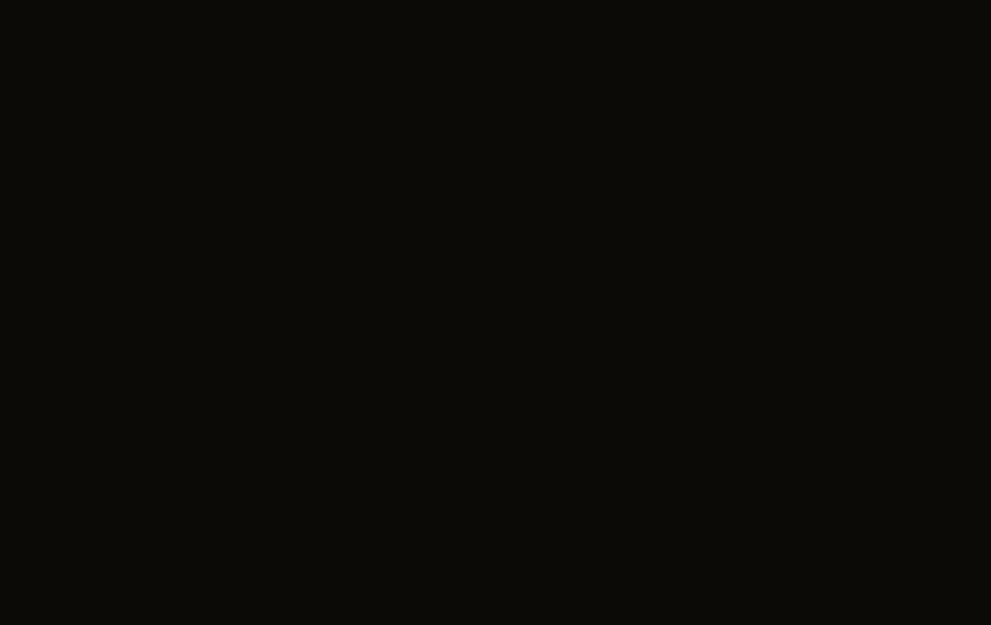
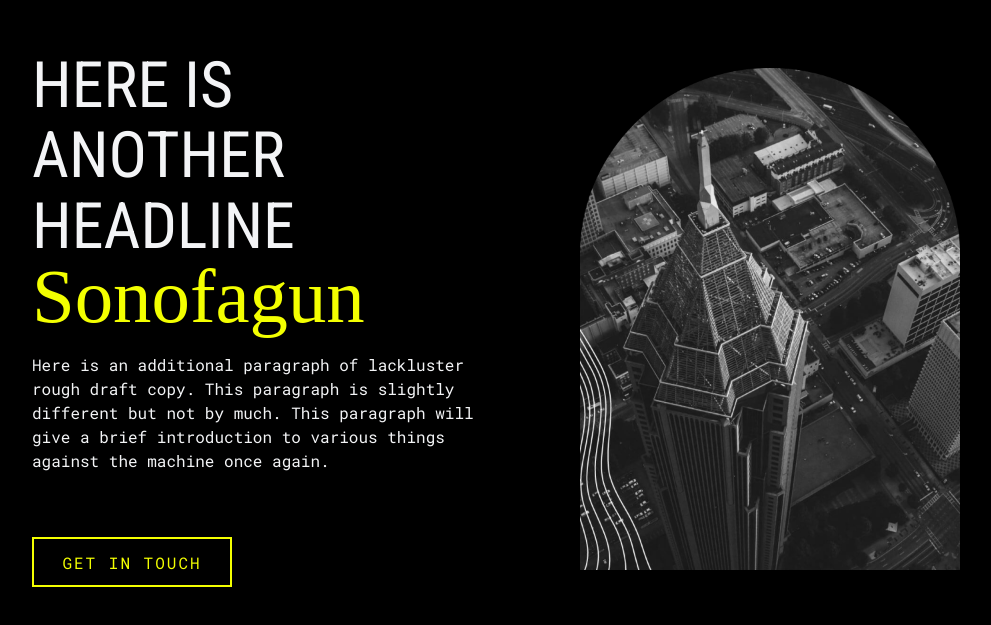
Before and after one commit to jacreative904/JA-Creative, a React (Vite) app: page / in a window 1280 px wide. Shown: the part 2633-3258 px from the top of the page, without its empty margins (144-1135 px from the left). Before the commit the page ends 2508 px from the top, so only its background shows below. Built offline with nearby package versions, Linux system fonts and the light colour scheme; a web font is replaced by a local one.

Commit message:
Added props to two-column component, added button component

```diff
--- /dev/null
+++ b/src/components/Button.jsx
@@ -0,0 +1,15 @@
+import { Link } from 'react-router-dom'
+
+function Button(props) {
+    return (
+        <button className="button">
+            <Link
+                to={ props.link }
+                >
+                <span>{ props.linkText }</span>
+            </Link>
+        </button>
+    );
+  }
+
+  export default Button;
--- /dev/null
+++ b/src/components/TwoColumn.jsx
@@ -0,0 +1,25 @@
+import React from "react";
+import image from "../assets/image2.png"
+import Button from "./Button";
+
+
+const TwoColumn = (props) => {
+
+return (
+    <div class="max-w-screen-2xl flex flex-row items-center justify-center mx-auto gap-[40px] p-44">
+            <div className="flex flex-col w-1/2">
+                <h2 className="headline pb-4">{ props.normalText } <span className="headline-fancy">{ props.fancyText }</span></h2>
+                <p className="pb-16">{ props.bodyText }</p>
+                <Button
+                    to={ props.link }
+                    linkText={ props.linkText }
+                />
+            </div>
+            <div className="flex flex-col w-1/2">
+                <img src={image} alt="" className="w-[380px] self-end"/>
+            </div>
+        </div>
+  )
+}
+
+export default TwoColumn;
--- a/src/pages/Home/HomePage.jsx
+++ b/src/pages/Home/HomePage.jsx
@@ -2,13 +2,35 @@
 import Hero from './Hero'
 import Section2 from './Section2'
 import Section3 from './Section3'
+import TwoColumn from '../../components/TwoColumn'
 
-const HomePage = () => {
+const twoColumn = {
+     headline : {
+         normalText: "Here is another Headline",
+         fancyText: "Sonofagun"
+     },
+
+     bodyText: "Here is an additional paragraph of lackluster rough draft copy. This paragraph is slightly different but not by much. This paragraph will give a brief introduction to various things against the machine once again.",
+
+     buttonInfo : {
+         link: "/contact",
+         linkText: "Get in Touch"
+     },
+ };
+
+const HomePage = ( normalText, fancyText, bodyText, link, linkText ) => {
   return (
           <div>
                <Hero />
                <Section2 />
                <Section3 />
+               <TwoColumn
+                    normalText={twoColumn.headline.normalText}
+                    fancyText={twoColumn.headline.fancyText}
+                    bodyText={twoColumn.bodyText}
+                    link={twoColumn.buttonInfo.link}
+                    linkText={twoColumn.buttonInfo.linkText}
+               />
           </div>
   )
 }
```
